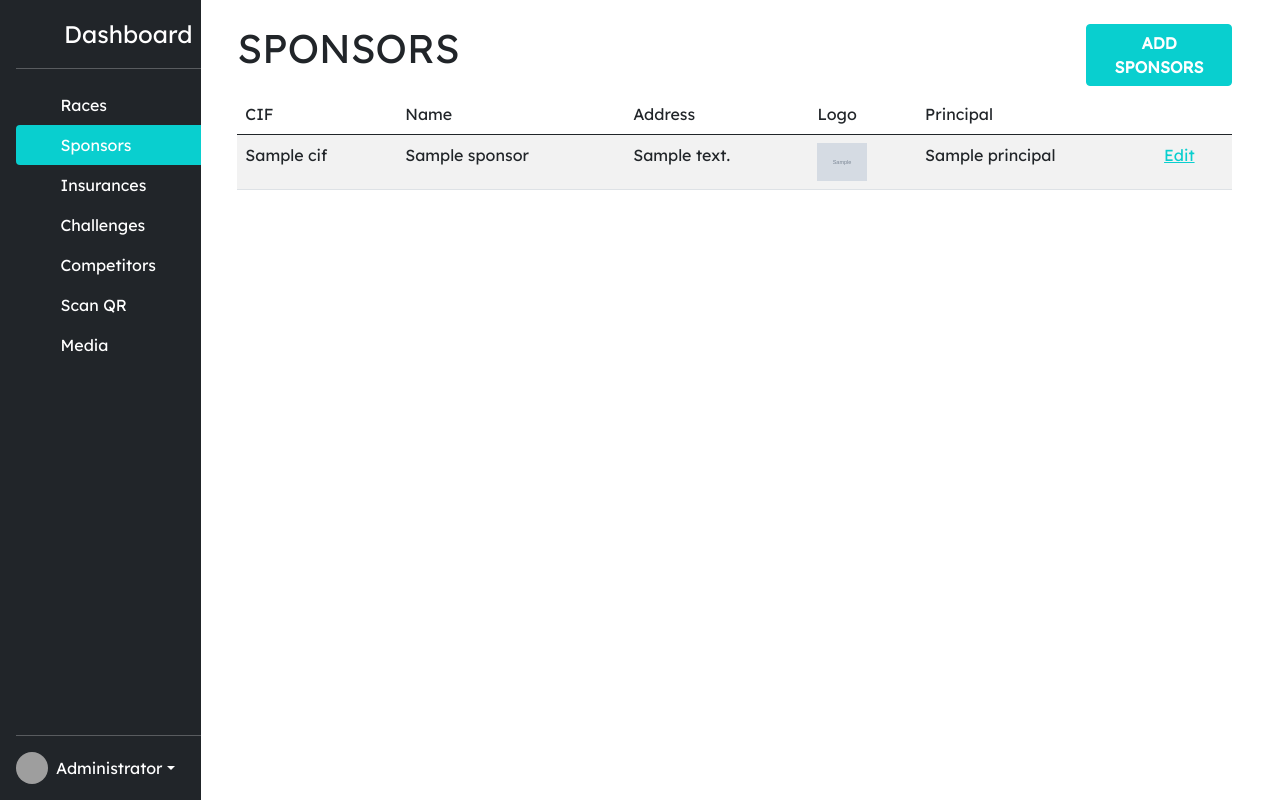
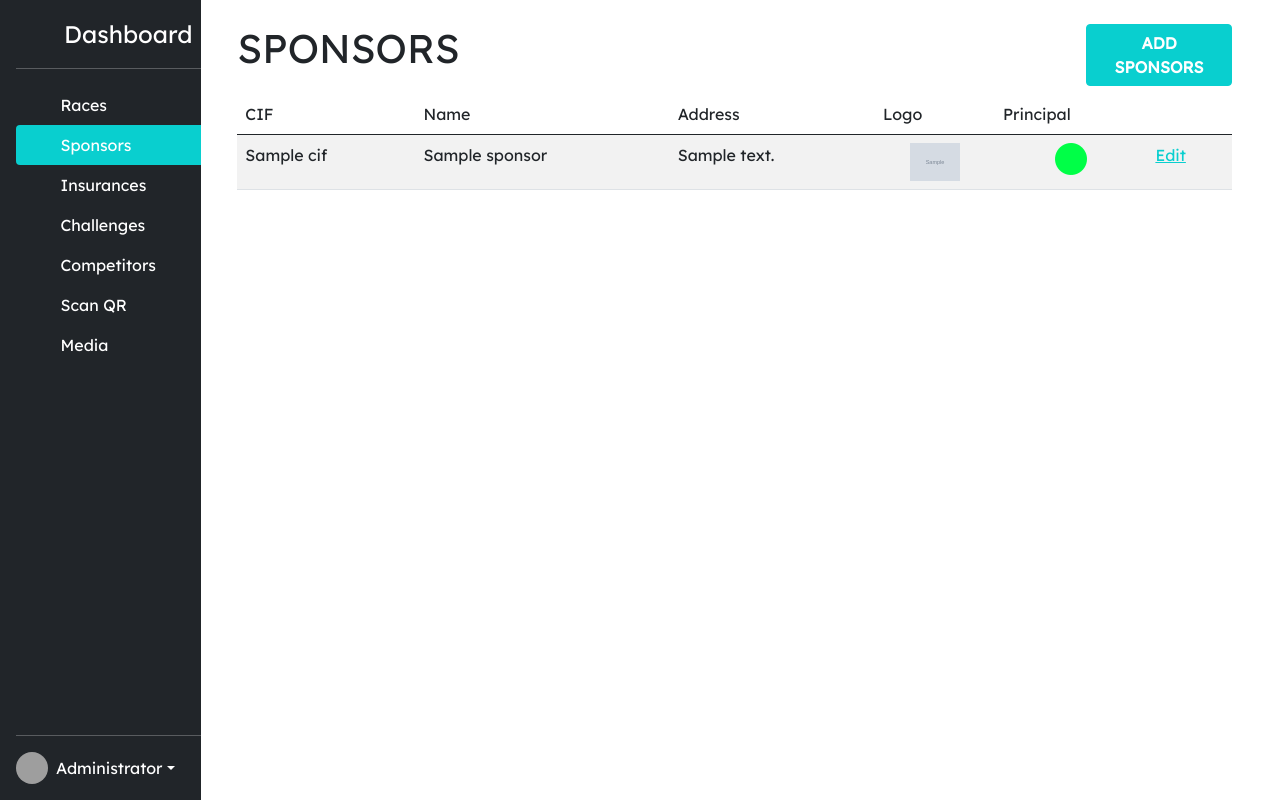
Before and after one commit to efuentes21/Strix-v2, a Laravel app: template resources/views/admin/sponsors/index.blade.php in a window 1280 px wide. Run offline with Laravel 10, Linux system fonts and the light colour scheme; the template is opened without the code that fills it: most values are stand-ins (such as "Sample title", 1, 10 or a date in 2020); grey boxes marked "Sample" are stand-in pictures; parts of the project's set-up code (start-up, migrations or seed data) failed here and were passed over; some web fonts are replaced; grey boxes are pictures that could not be loaded.

Commit message:
images and factory

```diff
--- a/database/factories/CompetitorFactory.php
+++ b/database/factories/CompetitorFactory.php
@@ -24,6 +24,7 @@ class CompetitorFactory extends Factory
             'birthdate' => fake()->date(),
             'pro' => fake()->numberBetween(0, 1),
             'insurance' => fake()->numberBetween(0, 50),
+            'points' => fake()->numberBetwen(0,5000),
             'partner' => fake()->numberBetween(0, 1),
             'active' => fake()->numberBetween(0, 1)
         ];
--- a/resources/views/admin/sponsors/sponsors.blade.php
+++ b/resources/views/admin/sponsors/sponsors.blade.php
@@ -28,8 +28,12 @@
                         <td>{{ $sponsor->cif }}</td>
                         <td>{{ $sponsor->name }}</td>
                         <td>{{ $sponsor->address }}</td>
-                        <td><img src="{{ asset('images/' . $sponsor->logo) }}" alt="Sponsor Logo" style="max-width: 50px;"></td>
-                        <td>{{ $sponsor->principal }}</td>
+                        <td class="text-center"><img src="{{ asset('images/' . $sponsor->logo) }}" alt="Sponsor Logo" style="max-width: 50px;"></td>
+                        @if($sponsor->principal)
+                            <td class="text-center"><img src="{{ asset('images/verde.png') }}" alt="true" style="max-width: 50px;"></td>
+                        @else
+                            <td class="text-center"><img src="{{ asset('images/rojo.png') }}" alt="false" style="max-width: 50px;"></td>
+                        @endif
                         <td><a href="{{ route('sponsor.edit', ['sponsor' => $sponsor]) }}">Edit</a></td>
                     </tr>
                     @endforeach
```
Also changed, not shown: public/images/rojo.png (added), public/images/verde.png (added).
